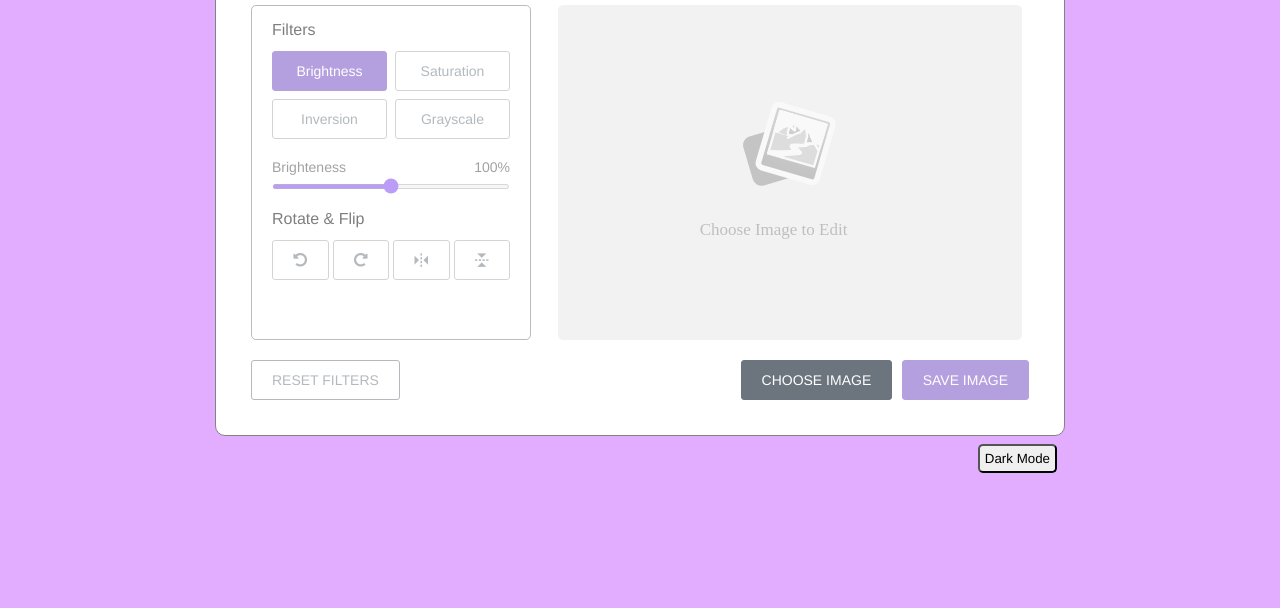
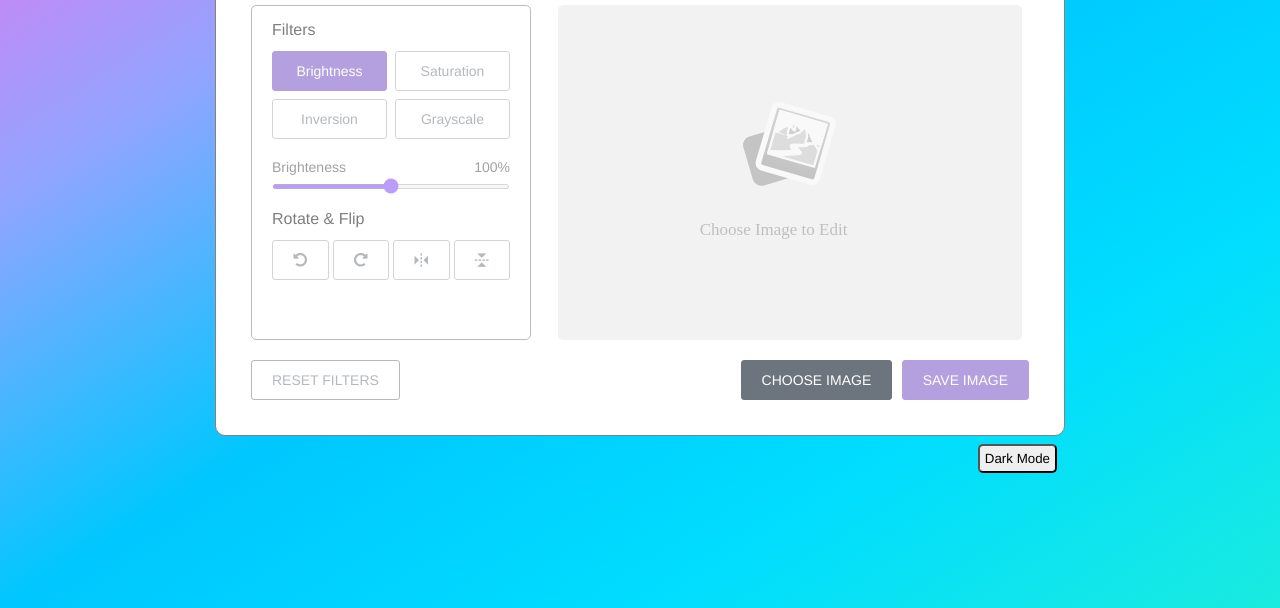
Before and after one commit to Msiva19/Basic-image-editor, a plain HTML site: page Basic image editor/index.html in a window 1280 px wide. Shown: the part 192-800 px from the top of the page. Drawn offline with nearby package versions, Linux system fonts and the light colour scheme.

Commit message:
Update style.css

```diff
--- a/Basic image editor/style.css
+++ b/Basic image editor/style.css
@@ -10,7 +10,7 @@ body{
   min-height: 100vh;
   align-items: center;
   justify-content: center;
-  background: #e2acff;
+  background-image: linear-gradient(to left top, #1aebdf, #00ddff, #00c7ff, #8fa5ff, #e975ee);
 }
 .container{
   width: 850px;
```
